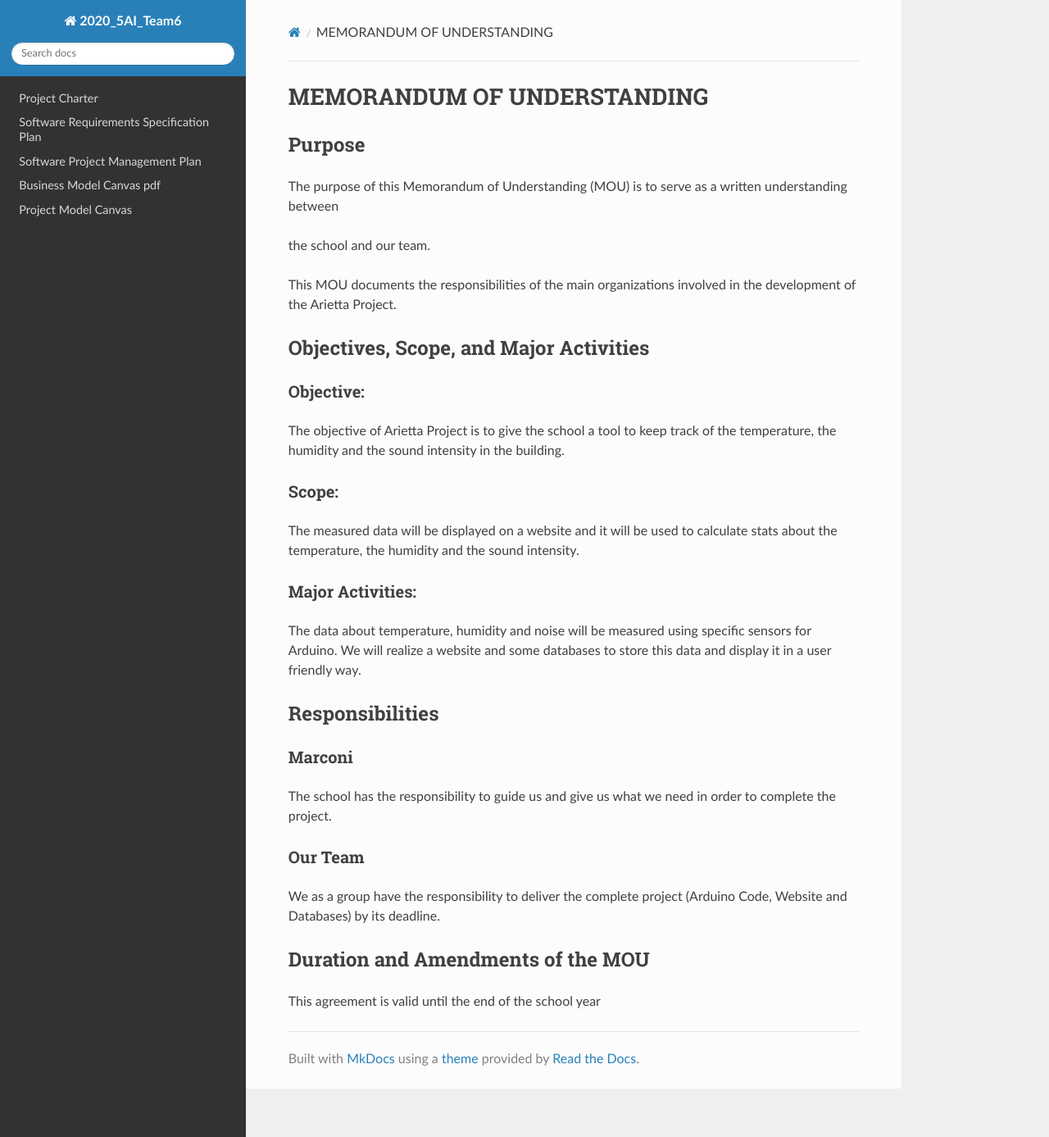
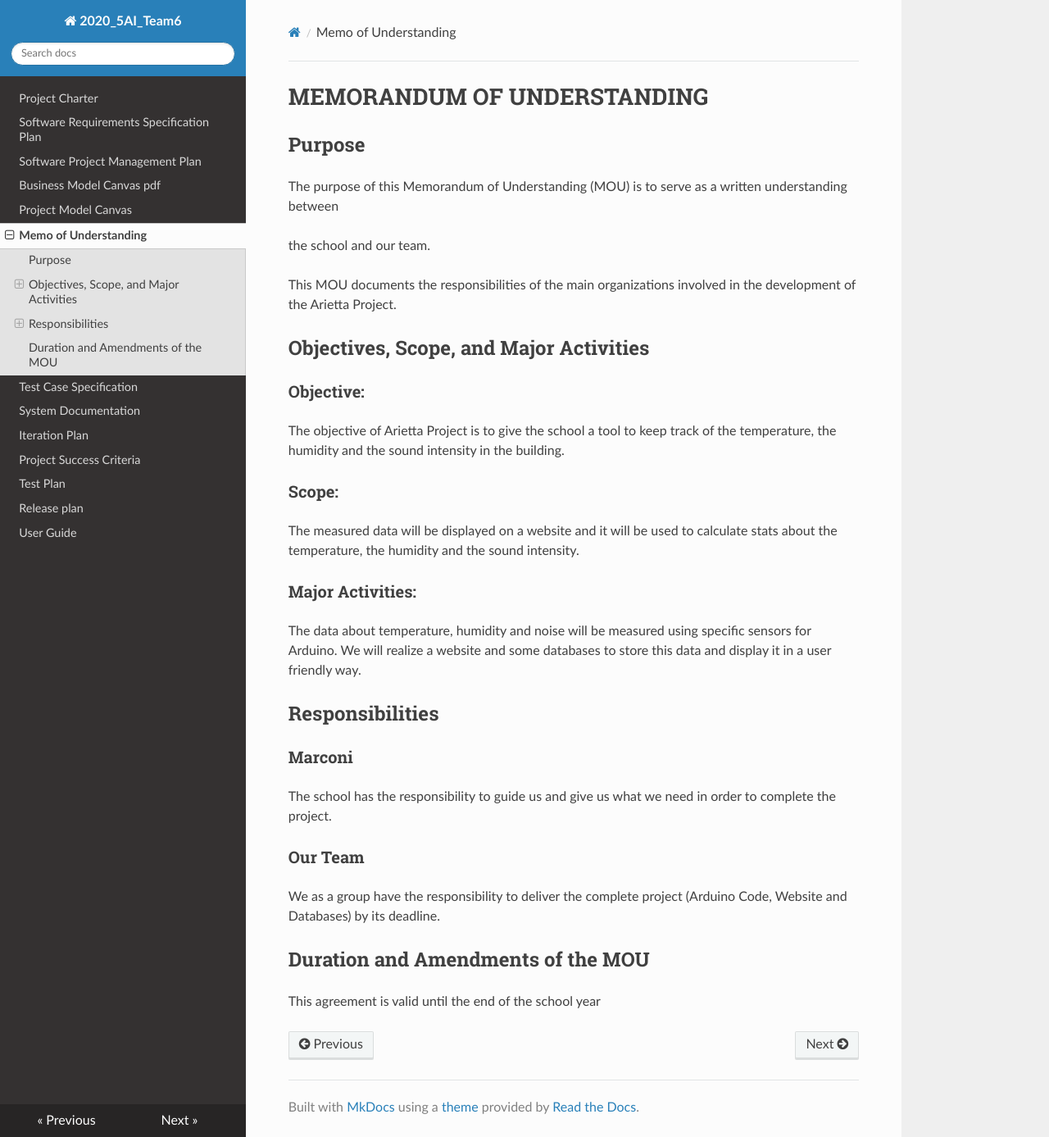
Before and after one commit to haoweydu/2020-5ai-team6-Du, an MkDocs documentation site: the page built from docs/memo_of_understanding.md, in a window 1280 px wide and 1387 px high. Shown: the whole window at 82% size. Built offline with MkDocs 1.6.1, drawn with Linux system fonts in a browser that asks for light colours; nearby versions of some CDN libraries.

Commit message:
Update mkdocs.yml

```diff
--- a/mkdocs.yml
+++ b/mkdocs.yml
@@ -6,6 +6,16 @@ nav:
     - 'Software Project Management Plan': 'software_project_management_plan.md'
     - 'Business Model Canvas pdf': 'business_model_canvas_poster.pdf'
     - 'Project Model Canvas': 'Project_Model_Canvas.pdf'
+    - 'Memo of Understanding': 'memo_of_understanding.md'
+    - 'Test Case Specification': 'Test_Case_Specification.md'
+    - 'System Documentation': 'System_Documentation.md'
+    - 'Iteration Plan': 'iteration_plan.md'
+    - 'Project Success Criteria': 'Project-success-criteria.md'
+    - 'Test Plan': 'test_plan.md'
+    - 'Release plan': 'release_plan.md'
+    - 'User Guide': 'user_guide.md'
+
+
 
 
 theme:
```
